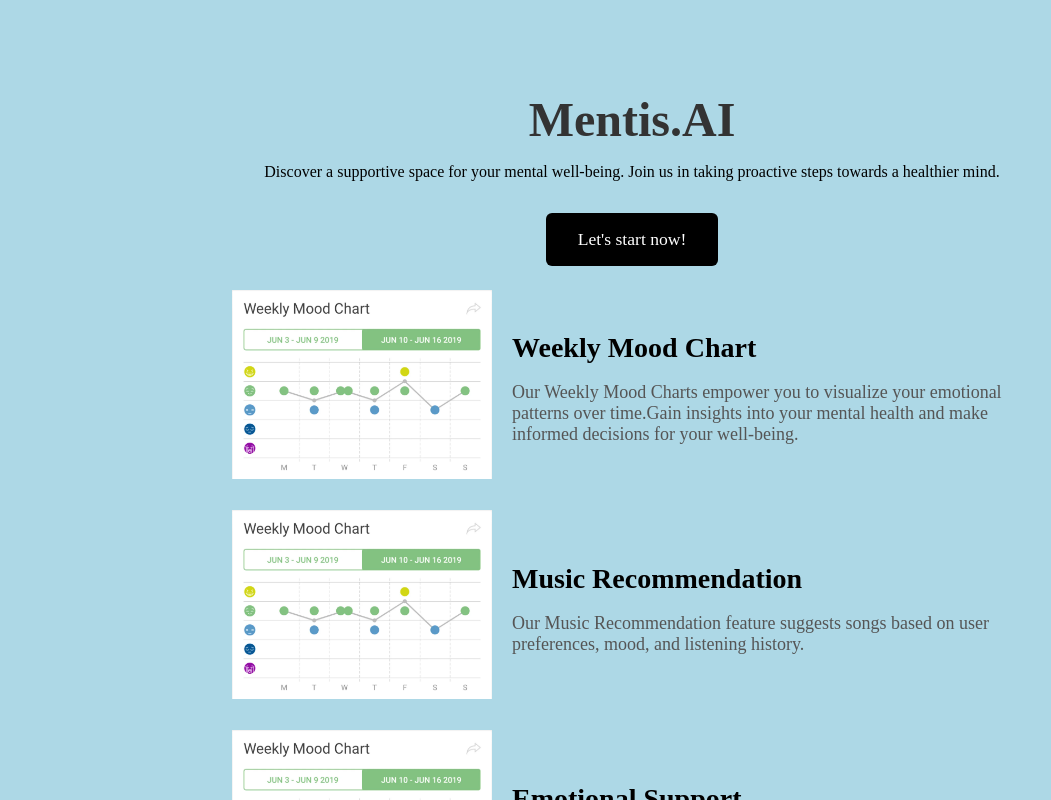
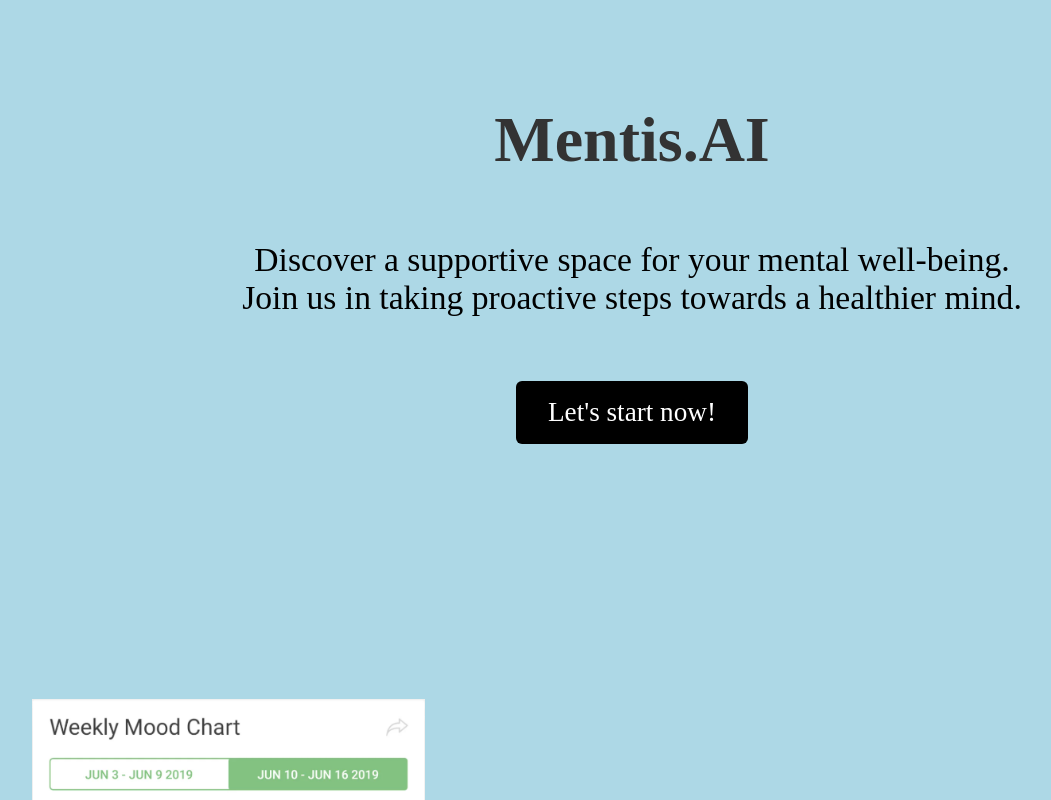
Before and after one commit to BlluryFace/Mentis.AI, a React (Create React App) app in the folder frontend/: page / in a window 1280 px wide. Shown: the whole page, without its empty margins (8-1059 px from the left). Built offline with nearby package versions, Linux system fonts and the light colour scheme.

Commit message:
Edit Homepage

```diff
--- a/frontend/src/pages/Home.js
+++ b/frontend/src/pages/Home.js
@@ -41,19 +41,30 @@
     <div className="container">
       <Scrollbars className="scrollContainer">
         <div className="content">
+
             <h1 className="title">Mentis.AI</h1>
             <p className="subtitle">
-            Discover a supportive space for your mental well-being. Join us in taking proactive steps towards a healthier mind.
+              Discover a supportive space for your mental well-being. Join us in taking proactive steps towards a
+              healthier mind.
             </p>
             <Link to="/signup" className="start-button">Let's start now!</Link>
-          <Feature title = "Weekly Mood Chart" description =
+
+            <div className="section-feature">
+              <Feature title="Weekly Mood Chart" description=
                   "Our Weekly Mood Charts empower you to visualize your emotional patterns over time.Gain insights into your mental health and make informed decisions for your well-being."/>
-          <Feature title = "Music Recommendation" description =
+            </div>
+            <div className="section-feature">
+              <Feature title="Music Recommendation" description=
                   "Our Music Recommendation feature suggests songs based on user preferences, mood, and listening history."/>
-          <Feature title = "Emotional Support" description =
+            </div>
+            <div className="section-feature">
+              <Feature title="Emotional Support" description=
                   "Our AI-Powered Support Chat provides comforting and motivational messages based on user input"/>
-          <Feature title = "Journaling Prompt" description =
+            </div>
+            <div className="section-feature">
+              <Feature title="Journaling Prompt" description=
                   "Our Journaling Prompt provides users with a safe space to express their feelings."/>
+            </div>
 
             <h1 className="title">Frequently Asked Questions</h1>
             <p className="subtitle">Everything you need to know about Mentis.AI</p>
@@ -62,17 +73,18 @@
               <div>
                 {faqs.map((faq) => (
                     <div className="faq-item" key={faq.id}>
-                  <button className="faq-question"  onClick={() => setActiveQuestion(activeQuestion === faq.id ? null : faq.id)}>
+                      <button className="faq-question"
+                              onClick={() => setActiveQuestion(activeQuestion === faq.id ? null : faq.id)}>
                         {faq.question}
-                  <span>{activeQuestion === faq.id ? <FaMinusCircle /> : <FaPlusCircle />}</span>
+                        <span>{activeQuestion === faq.id ? <FaMinusCircle/> : <FaPlusCircle/>}</span>
                       </button>
                       <AnimatePresence>
                         {activeQuestion === faq.id && (
                             <motion.div
 
-                        initial={{ opacity: 0, height: 0 }}
-                        animate={{ opacity: 1, height: "auto" }}
-                        exit={{ opacity: 0, height: 0 }}
+                                initial={{opacity: 0, height: 0}}
+                                animate={{opacity: 1, height: "auto"}}
+                                exit={{opacity: 0, height: 0}}
                             >
                               <p></p>
                               {faq.answer}
--- a/frontend/src/styles/styles.css
+++ b/frontend/src/styles/styles.css
@@ -123,6 +123,16 @@
   position: relative;
 }
 
+.section-feature {
+  height: 100vh; /* Full screen */
+  display: flex;
+  flex-direction: column;
+  justify-content: center;  /* vertical centering */
+  align-items: center;      /* horizontal centering */
+  text-align: center;
+  box-sizing: border-box;
+}
+
 .nav-button {
   display: inline-block;
   padding: 10px 16px;
@@ -146,15 +156,15 @@
 }
 
 .title {
-  font-size: 3rem;
+  font-size: 4rem;
   color: #333;
-  margin-bottom: 1rem;
+  margin-bottom: 4rem;
 }
 
 .subtitle {
-  font-size: 1rem;
+  font-size: 2.1rem;
   color: black;
-  margin-bottom: 2rem;
+  margin-bottom: 4rem;
 }
 
 .start-button {
@@ -164,7 +174,7 @@
   padding: 1rem 2rem;
   border-radius: 6px;
   text-decoration: none;
-  font-size: 1.1rem;
+  font-size: 1.7rem;
   font-weight: 500;
   transition: background-color .2s ease;
 }
@@ -234,7 +244,8 @@
   justify-content: space-between;
   align-items: center;
   margin: 20px 0;
-  height: 200px;
+  height: 2000px;
+  width: 1200px;
 }
 
 .feature-left {
@@ -244,7 +255,6 @@
 
 .feature-image {
   width: 100%;
-  max-width: 800px;
   object-fit: contain;
 }
 
```
Lines whose indentation alone changed are shown as unchanged.
